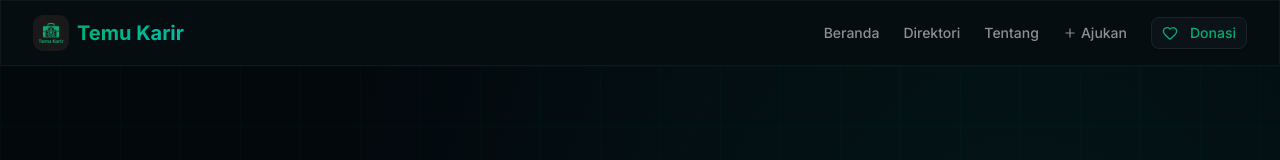
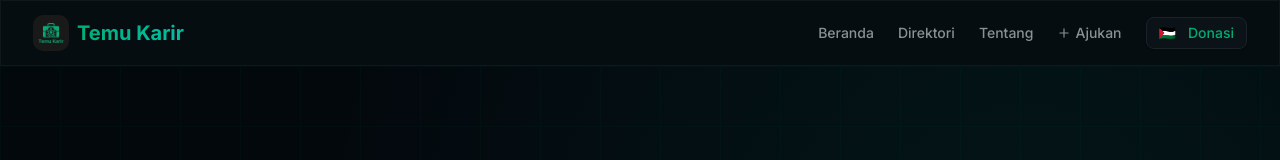
Before and after one commit to ananwxyz/temu-karir, a Next.js app: page / in a window 1280 px wide. Shown: the top 160 px of the page. Built offline with nearby package versions, Linux system fonts and the light colour scheme; no server answers; the database is empty.

Commit message:
update donation icon to flag

```diff
--- a/src/components/footer.tsx
+++ b/src/components/footer.tsx
@@ -1,6 +1,6 @@
 import Link from "next/link";
 import Image from "next/image";
-import { Heart, Github, Mail } from "lucide-react";
+import { Github, Mail } from "lucide-react";
 
 export function Footer() {
     return (
@@ -70,7 +70,7 @@ export function Footer() {
                                 rel="noopener noreferrer"
                                 className="inline-flex items-center gap-1.5 rounded-lg bg-primary/10 px-3 py-2 text-xs font-medium text-primary hover:bg-primary/20 transition-colors"
                             >
-                                <Heart className="h-3.5 w-3.5" />
+                                <span className="text-sm leading-none">🇵🇸</span>
                                 Donasi
                             </a>
                             <a
--- a/src/components/navbar.tsx
+++ b/src/components/navbar.tsx
@@ -3,7 +3,7 @@
 import Link from "next/link";
 import { useState } from "react";
 import Image from "next/image";
-import { Menu, X, Heart, Plus } from "lucide-react";
+import { Menu, X, Plus } from "lucide-react";
 import { Button } from "@/components/ui/button";
 
 export function Navbar() {
@@ -63,7 +63,7 @@ export function Navbar() {
                                 target="_blank"
                                 rel="noopener noreferrer"
                             >
-                                <Heart className="mr-1.5 h-3.5 w-3.5" />
+                                <span className="mr-1.5 text-sm leading-none">🇵🇸</span>
                                 Donasi
                             </a>
                         </Button>
@@ -122,7 +122,7 @@ export function Navbar() {
                                     target="_blank"
                                     rel="noopener noreferrer"
                                 >
-                                    <Heart className="mr-1.5 h-3.5 w-3.5" />
+                                    <span className="mr-1.5 text-sm leading-none">🇵🇸</span>
                                     Donasi
                                 </a>
                             </Button>
```
